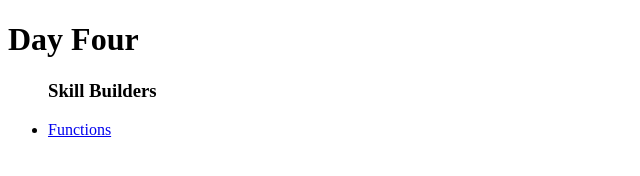
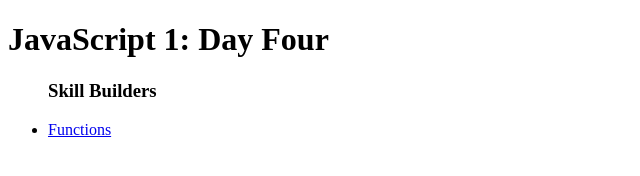
Before and after one commit to blovik/blovik.github.io, a plain HTML site: page dayFour/index.html in a window 1280 px wide. Shown: the whole page, without its empty margins (0-640 px from the left). Drawn offline with Linux system fonts and the light colour scheme.

Commit message:
changed stuff

```diff
--- a/dayFour/functions/js/functions.js
+++ b/dayFour/functions/js/functions.js
@@ -1,5 +1,3 @@
-alert("!");
-
 function add() {
 	var e = 0;
 	var a = document.getElementById("addend1").value;
--- a/dayFour/index.html
+++ b/dayFour/index.html
@@ -6,7 +6,7 @@
 </head>
 <body>
 
-	<h1>Day Four</h1>
+	<h1>JavaScript 1: Day Four</h1>
 	<ul><h3>Skill Builders</h3>
 		<li><a href="functions/functions.html">Functions</a></li>
 
```
